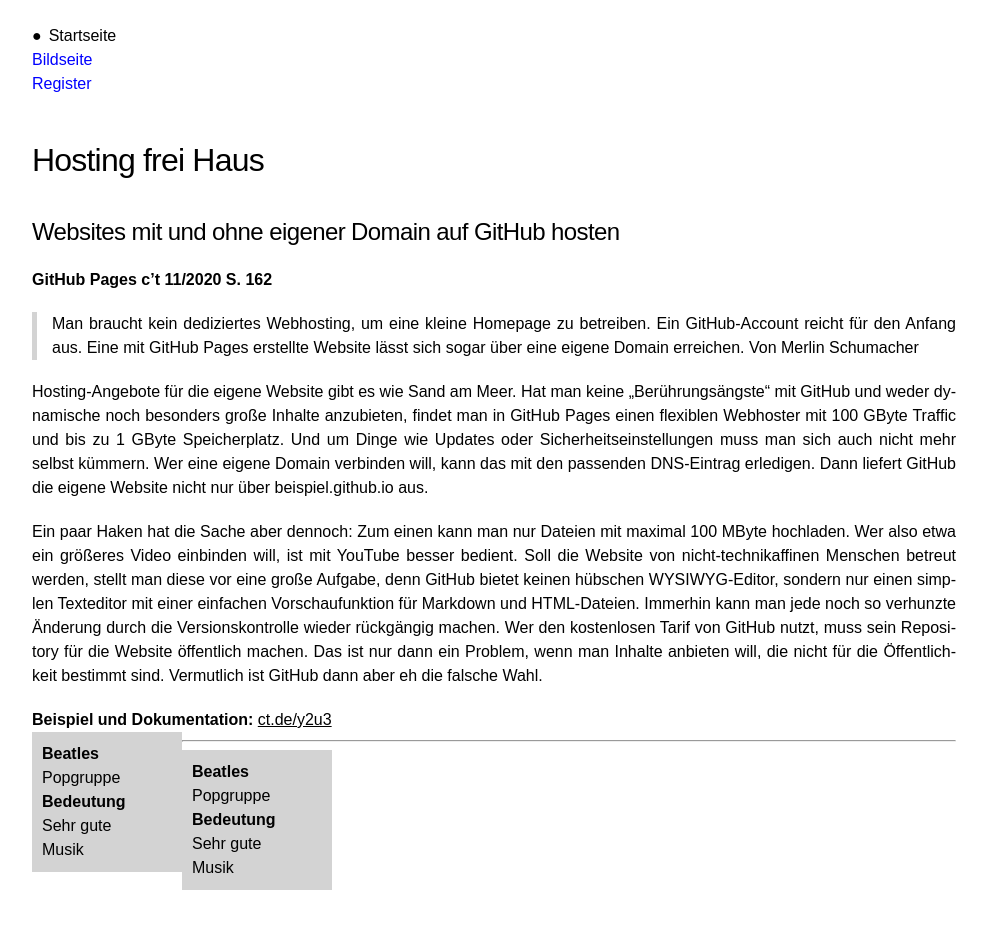
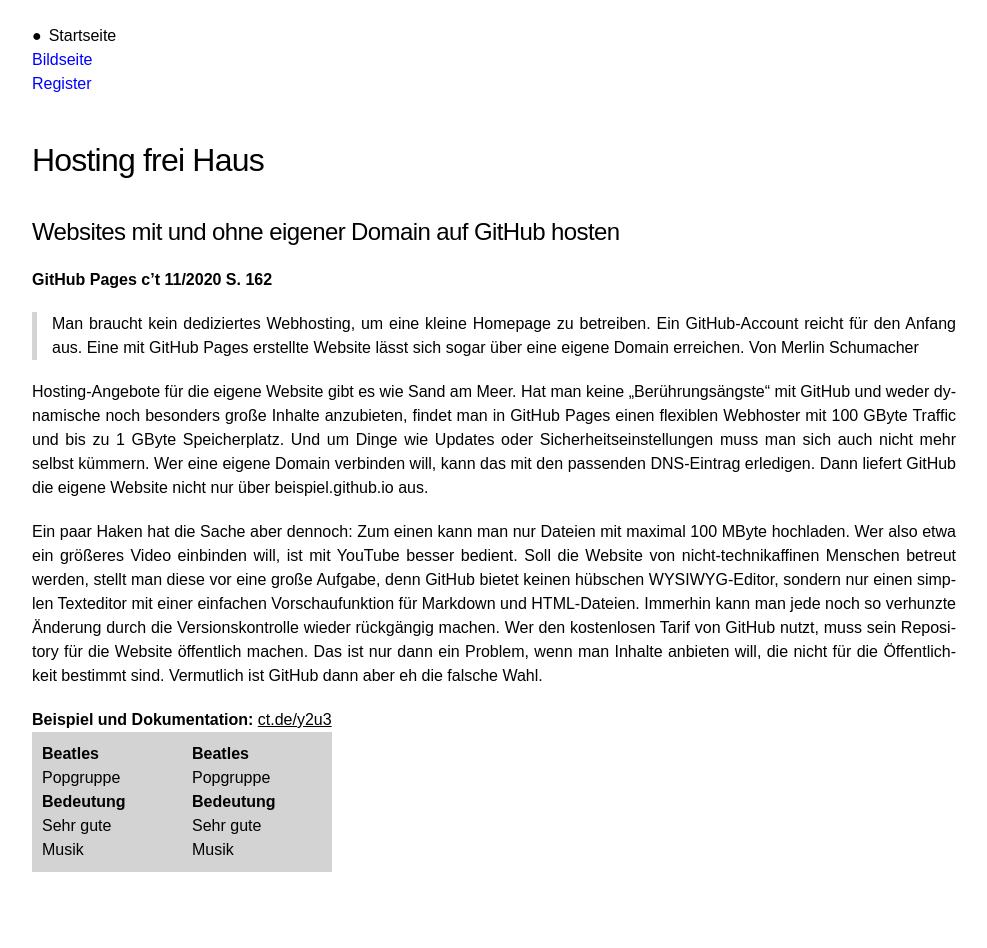
Before and after one commit to webuser-ralf/webuser-ralf.github.io, a Jekyll site: the page built from index.md, in a window 1280 px wide. Shown: the whole page, without its empty margins (146-1133 px from the left). Built offline with Jekyll 4.4.1, drawn with Linux system fonts in a browser that asks for light colours; our own code applies the rules of GitHub Pages for plain Markdown files.

Commit message:
Update index.md

```diff
--- a/index.md
+++ b/index.md
@@ -22,7 +22,7 @@
 Bedeutung
 :     Sehr gute Musik
 
-<hr>
+<div></div>
 
 Beatles
 :     Popgruppe
```
